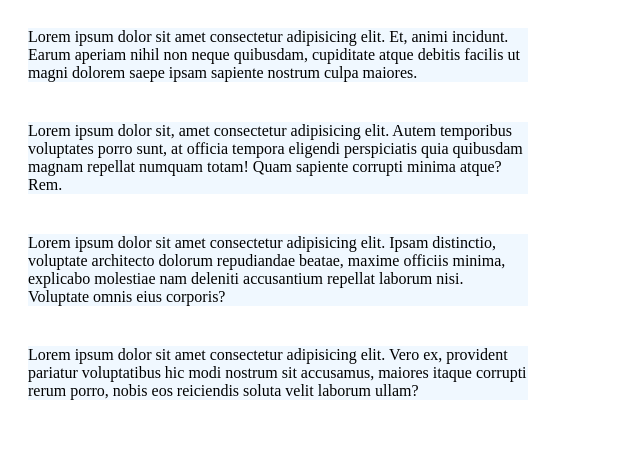
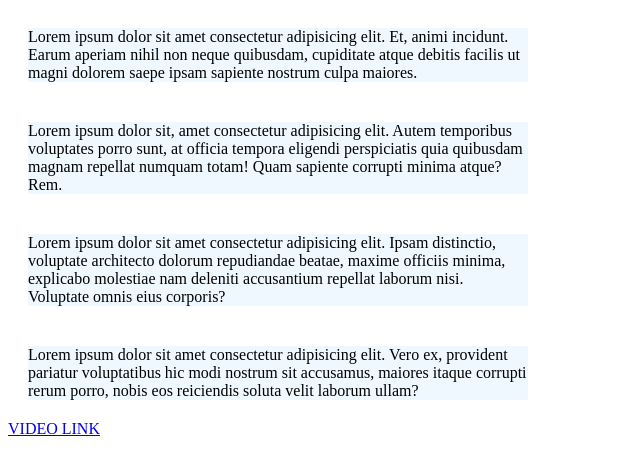
Before and after one commit to TissueRole/224301941-WebDevFinalExam, a plain HTML site: page index.html in a window 1280 px wide. Shown: the whole page, without its empty margins (0-640 px from the left). Drawn offline with Linux system fonts and the light colour scheme.

Commit message:
yunglinkngvideoforpart2

```diff
--- a/index.html
+++ b/index.html
@@ -21,6 +21,7 @@
         <footer class="item">Lorem ipsum dolor sit amet consectetur adipisicing elit. Vero ex, provident pariatur voluptatibus hic modi
             nostrum sit accusamus, maiores itaque corrupti rerum porro, nobis eos reiciendis soluta velit laborum ullam?
         </footer>
+        <a href="https://drive.google.com/file/d/1SUa_rqGr8IkVfwHsxsn5curEA0Jz08Z7/view?usp=drive_link">VIDEO LINK</a>
     </div>
 </body>
 </html>
```
